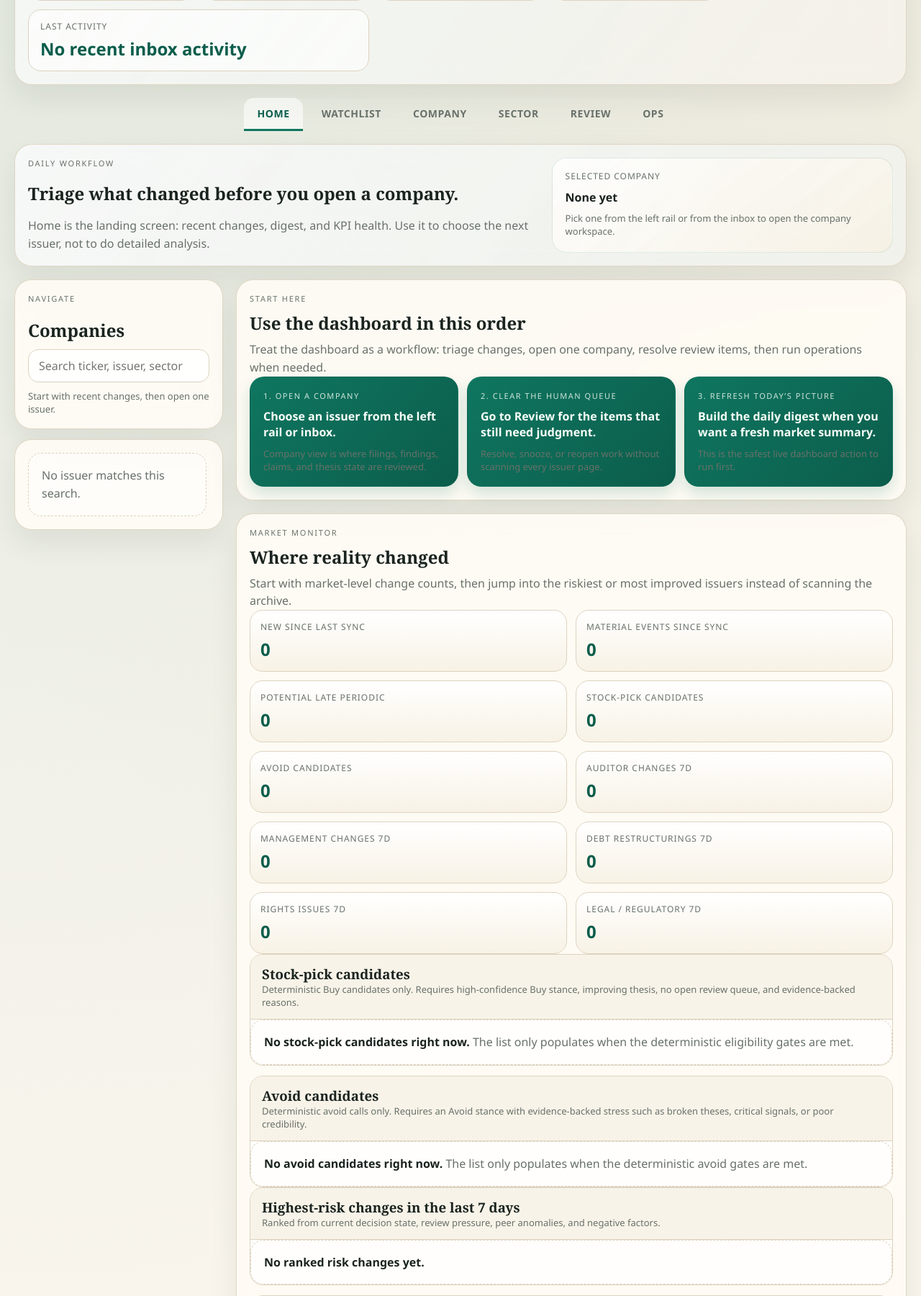
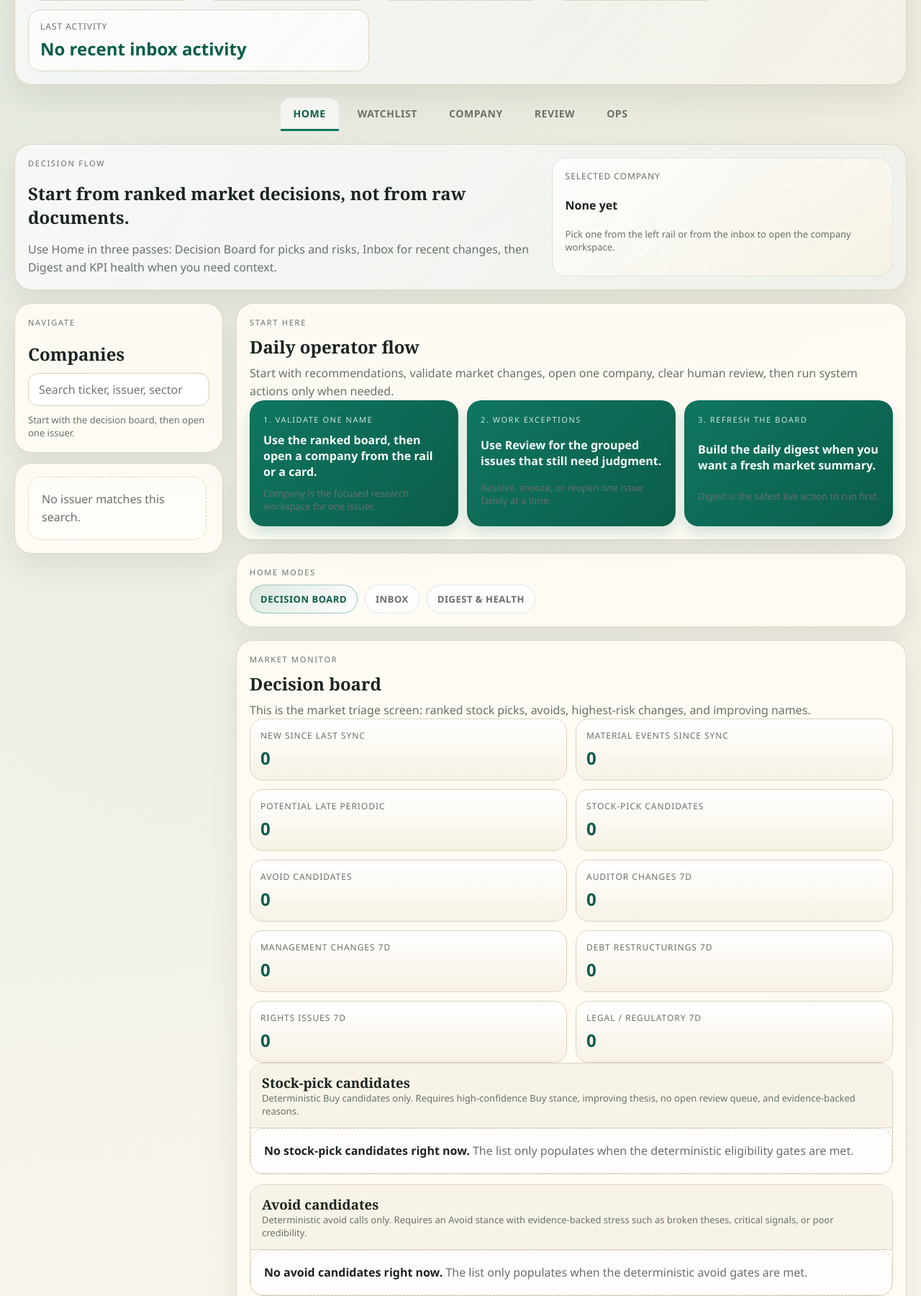
Before and after one commit to fattah247/Stock-Triage, a Python web app: template src/stock_triage/dashboard/templates/index.html in a window 1280 px wide. Shown: the part 217-2017 px from the top of the page at 72% size. Run offline with Jinja, Linux system fonts and the light colour scheme; the template is opened without the code that fills it, so the values that code supplies are empty.

Commit message:
Restructure dashboard around workflow screens

```diff
--- a/src/stock_triage/dashboard/static/app.css
+++ b/src/stock_triage/dashboard/static/app.css
@@ -121,6 +121,18 @@ input {
 }
 
 section[data-views].viewVisible {
+  display: grid;
+}
+
+[data-subpanels] {
+  display: none;
+}
+
+[data-views].viewVisible[data-subpanels].subPanelVisible {
+  display: block;
+}
+
+section[data-views].viewVisible[data-subpanels].subPanelVisible {
   display: grid;
 }
 
@@ -413,6 +425,42 @@ section[data-views].viewVisible {
 .mainColumn {
   display: grid;
   gap: 18px;
+}
+
+.subViewNavShell {
+  display: grid;
+  gap: 10px;
+}
+
+.subViewNav {
+  display: flex;
+  flex-wrap: wrap;
+  gap: 10px;
+}
+
+.subViewTab {
+  all: unset;
+  cursor: pointer;
+  padding: 10px 14px;
+  border-radius: 999px;
+  border: 1px solid rgba(15, 118, 96, 0.14);
+  background: rgba(255, 255, 255, 0.72);
+  color: var(--muted);
+  font-size: 13px;
+  font-weight: 700;
+  letter-spacing: 0.04em;
+  text-transform: uppercase;
+}
+
+.subViewTab:hover {
+  color: var(--ink);
+  border-color: rgba(15, 118, 96, 0.24);
+}
+
+.subViewTab.active {
+  color: var(--accent-strong);
+  background: linear-gradient(135deg, rgba(15, 118, 96, 0.14), rgba(255, 255, 255, 0.96));
+  border-color: rgba(15, 118, 96, 0.34);
 }
 
 .homeGuide {
--- a/src/stock_triage/dashboard/static/app.js
+++ b/src/stock_triage/dashboard/static/app.js
@@ -40,6 +40,11 @@
     _sectionLoaded: {},       // section -> boolean
     _sectionLoading: {},      // section -> boolean (in-flight guard)
     activeView: "home",       // current view tab
+    subviews: {
+      home: "board",
+      company: "current",
+      ops: "run",
+    },
   };
 
   const actionEndpoint = bootstrap.actionEndpoint || null;
@@ -233,6 +238,18 @@
     `;
   }
 
+  function applySubviewVisibility() {
+    document.querySelectorAll("[data-subview-scope]").forEach((tab) => {
+      const scope = tab.dataset.subviewScope;
+      const target = tab.dataset.subviewTarget;
+      tab.classList.toggle("active", state.subviews[scope] === target);
+    });
+    document.querySelectorAll("[data-subpanels]").forEach((el) => {
+      const [scope, panel] = String(el.dataset.subpanels || "").split(":");
+      el.classList.toggle("subPanelVisible", state.activeView === scope && state.subviews[scope] === panel);
+    });
+  }
+
   function updateHighlights(previous, next) {
     if (!previous) return;
     const now = Date.now();
@@ -458,6 +475,7 @@
       const views = el.dataset.views.split(/\s+/);
       el.classList.toggle("viewVisible", views.includes(view));
     });
+    applySubviewVisibility();
     // Auto-select company view when an issuer is picked.
     if (view === "company" && state.selectedTicker) {
       fetchCompanyDetail(state.selectedTicker);
@@ -466,46 +484,40 @@
     const hint = document.getElementById("sidebarHint");
     if (hint) {
       const hints = {
-        home: "Start with recent changes, then open one issuer.",
-        watchlist: "Star tickers here, then use this view to stay inside your watchlist.",
-        company: "Everything below is scoped to the selected issuer only.",
-        sector: "Compare the selected issuer against its peers and sector context.",
-        review: "Resolve or snooze the human queue here.",
-        ops: "Pipeline control panel, backlog, and source health live here.",
+        home: "Start with the decision board, then open one issuer.",
+        watchlist: "Stay inside starred names and work urgency from the top.",
+        company: "Use local company modes to move from current view to filings, signals, and context.",
+        review: "Resolve or snooze grouped issue families here.",
+        ops: "Run actions, monitor system health, and audit golden checks in separate modes.",
       };
       hint.textContent = hints[view] || "";
     }
     if (viewTitle && viewLead && viewEyebrow) {
       const copy = {
         home: {
-          eyebrow: "Daily Workflow",
-          title: "Triage what changed before you open a company.",
-          lead: "Home is the landing screen: recent changes, digest, and KPI health. Use it to choose the next issuer, not to do detailed analysis.",
+          eyebrow: "Decision Flow",
+          title: "Start from ranked market decisions, not from raw documents.",
+          lead: "Use Home in three passes: Decision Board for picks and risks, Inbox for recent changes, then Digest and KPI health when you need context.",
         },
         watchlist: {
           eyebrow: "Watchlist Mode",
-          title: "Stay inside the names you actively care about.",
-          lead: "This view uses the same inbox and digest surfaces, but the issuer rail is narrowed to your starred tickers.",
+          title: "Stay inside the names you already care about.",
+          lead: "Watchlist is for urgency triage across starred issuers only. Use it when you want a narrow operating list instead of the full market.",
         },
         company: {
           eyebrow: "Company Workspace",
-          title: "Review one issuer deeply, with everything scoped to that name.",
-          lead: "Decision snapshot, claims, filings, findings, and normalized facts are all gathered here so you do not need to jump between sections.",
-        },
-        sector: {
-          eyebrow: "Comparative Intelligence",
-          title: "Compare the selected issuer against peers and sector context.",
-          lead: "Use this screen when you want relative position, peer anomalies, or comparability warnings rather than a single-company read.",
+          title: "Work one issuer through current view, filings, signals, and context.",
+          lead: "The company screen is now split into local modes so you can inspect one layer at a time instead of scrolling through the whole research stack.",
         },
         review: {
           eyebrow: "Human Review Loop",
-          title: "Work the open queue without wading through the entire dashboard.",
-          lead: "This screen is for analyst judgment: revised filings, broken theses, contradictions, and other items that require a human decision.",
+          title: "Clear grouped exceptions without leaving the queue.",
+          lead: "Review is the dedicated human judgment screen for contradictions, broken theses, revised filings, and other unresolved issue families.",
         },
         ops: {
           eyebrow: "Operations",
-          title: "Run the pipeline and inspect source health in one place.",
-          lead: "Use Ops only when you want to change the system state. Day-to-day reading should happen in Home, Company, or Review.",
+          title: "Run, monitor, and audit the system in separate modes.",
+          lead: "Ops is now split so you can trigger actions, inspect health, and run audits without mixing them into one long control page.",
         },
       };
       const current = copy[view] || copy.home;
@@ -1843,6 +1855,18 @@
       return;
     }
 
+    const subviewTarget = event.target.closest("[data-subview-scope]");
+    if (subviewTarget) {
+      const scope = subviewTarget.dataset.subviewScope;
+      const target = subviewTarget.dataset.subviewTarget;
+      if (scope && target) {
+        state.subviews[scope] = target;
+        applySubviewVisibility();
+        render();
+      }
+      return;
+    }
+
     const starTarget = event.target.closest("[data-star-ticker]");
     if (starTarget) {
       event.stopPropagation();
@@ -1866,6 +1890,7 @@
     const issuerTarget = event.target.closest("[data-ticker]");
     if (issuerTarget) {
       state.selectedTicker = issuerTarget.dataset.ticker || null;
+      state.subviews.company = "current";
       render();
       if (state.selectedTicker) {
         fetchCompanyDetail(state.selectedTicker);
@@ -1877,6 +1902,7 @@
     const focusTarget = event.target.closest("[data-focus-ticker]");
     if (focusTarget) {
       state.selectedTicker = focusTarget.dataset.focusTicker || null;
+      state.subviews.company = "current";
       render();
       if (state.selectedTicker) {
         fetchCompanyDetail(state.selectedTicker);
--- a/src/stock_triage/dashboard/templates/index.html
+++ b/src/stock_triage/dashboard/templates/index.html
@@ -32,7 +32,6 @@
       <button class="viewTab active" data-view="home" type="button">Home</button>
       <button class="viewTab" data-view="watchlist" type="button">Watchlist</button>
       <button class="viewTab" data-view="company" type="button">Company</button>
-      <button class="viewTab" data-view="sector" type="button">Sector</button>
       <button class="viewTab" data-view="review" type="button">Review</button>
       <button class="viewTab" data-view="ops" type="button">Ops</button>
     </nav>
@@ -66,45 +65,54 @@
       </aside>
 
       <section class="mainColumn">
-        <article class="panel homeGuide" data-views="home">
+        <article class="panel homeGuide" data-views="home" data-subpanels="home:board">
           <div class="sectionEyebrow">Start Here</div>
           <div class="sectionHeader">
             <div>
-              <h2>Use the dashboard in this order</h2>
-              <p class="lead">Treat the dashboard as a workflow: triage changes, open one company, resolve review items, then run operations when needed.</p>
+              <h2>Daily operator flow</h2>
+              <p class="lead">Start with recommendations, validate market changes, open one company, clear human review, then run system actions only when needed.</p>
             </div>
           </div>
           <div class="guideGrid">
             <button class="guideCard" data-view="company" type="button">
-              <span class="guideStep">1. Open a company</span>
-              <strong>Choose an issuer from the left rail or inbox.</strong>
-              <span class="meta">Company view is where filings, findings, claims, and thesis state are reviewed.</span>
+              <span class="guideStep">1. Validate one name</span>
+              <strong>Use the ranked board, then open a company from the rail or a card.</strong>
+              <span class="meta">Company is the focused research workspace for one issuer.</span>
             </button>
             <button class="guideCard" data-view="review" type="button">
-              <span class="guideStep">2. Clear the human queue</span>
-              <strong>Go to Review for the items that still need judgment.</strong>
-              <span class="meta">Resolve, snooze, or reopen work without scanning every issuer page.</span>
+              <span class="guideStep">2. Work exceptions</span>
+              <strong>Use Review for the grouped issues that still need judgment.</strong>
+              <span class="meta">Resolve, snooze, or reopen one issue family at a time.</span>
             </button>
             <button class="guideCard actionButton" data-action="digest" type="button">
-              <span class="guideStep">3. Refresh today’s picture</span>
+              <span class="guideStep">3. Refresh the board</span>
               <strong>Build the daily digest when you want a fresh market summary.</strong>
-              <span class="meta">This is the safest live dashboard action to run first.</span>
+              <span class="meta">Digest is the safest live action to run first.</span>
             </button>
           </div>
         </article>
 
-        <article class="panel" data-views="home watchlist">
+        <article class="subViewNavShell panel" data-views="home">
+          <div class="sectionEyebrow">Home Modes</div>
+          <div class="subViewNav">
+            <button class="subViewTab active" data-subview-scope="home" data-subview-target="board" type="button">Decision Board</button>
+            <button class="subViewTab" data-subview-scope="home" data-subview-target="inbox" type="button">Inbox</button>
+            <button class="subViewTab" data-subview-scope="home" data-subview-target="digest" type="button">Digest & Health</button>
+          </div>
+        </article>
+
+        <article class="panel" data-views="home" data-subpanels="home:board">
           <div class="sectionEyebrow">Market Monitor</div>
           <div class="sectionHeader">
             <div>
-              <h2>Where reality changed</h2>
-              <p class="lead">Start with market-level change counts, then jump into the riskiest or most improved issuers instead of scanning the archive.</p>
+              <h2>Decision board</h2>
+              <p class="lead">This is the market triage screen: ranked stock picks, avoids, highest-risk changes, and improving names.</p>
             </div>
           </div>
           <div id="marketMonitor"></div>
         </article>
 
-        <article class="panel inboxPanel" data-views="home watchlist">
+        <article class="panel inboxPanel" data-views="home" data-subpanels="home:inbox">
           <div class="sectionEyebrow">Inbox</div>
           <div class="sectionHeader">
             <div>
@@ -115,7 +123,7 @@
           <div id="inboxList"></div>
         </article>
 
-        <article class="panel" data-views="home watchlist">
+        <article class="panel" data-views="home" data-subpanels="home:digest">
           <div class="sectionEyebrow">V3 Health</div>
           <h2>Derived KPI Snapshot</h2>
           <div id="kpiList" class="statsGrid"></div>
@@ -132,7 +140,7 @@
           <div id="watchlistGrid"></div>
         </article>
 
-        <article class="panel" data-views="home watchlist">
+        <article class="panel" data-views="home" data-subpanels="home:digest">
           <div class="sectionEyebrow">Digest</div>
           <h2>Daily Digest</h2>
           <div id="digestList"></div>
@@ -149,7 +157,7 @@
           <div id="reviewList"></div>
         </article>
 
-        <article id="opsShell" class="panel panelDark opsPanel" data-views="ops">
+        <article id="opsShell" class="panel panelDark opsPanel" data-views="ops" data-subpanels="ops:run">
           <div class="sectionEyebrow">Workflow</div>
           <div class="opsHeader">
             <div>
@@ -213,7 +221,17 @@
           <div id="companyStats" class="statsGrid"></div>
         </article>
 
-        <section class="companyStack" data-views="company">
+        <article class="subViewNavShell panel" data-views="company">
+          <div class="sectionEyebrow">Company Modes</div>
+          <div class="subViewNav">
+            <button class="subViewTab active" data-subview-scope="company" data-subview-target="current" type="button">Current View</button>
+            <button class="subViewTab" data-subview-scope="company" data-subview-target="filings" type="button">Filings</button>
+            <button class="subViewTab" data-subview-scope="company" data-subview-target="signals" type="button">Signals</button>
+            <button class="subViewTab" data-subview-scope="company" data-subview-target="context" type="button">Context</button>
+          </div>
+        </article>
+
+        <section class="companyStack" data-views="company" data-subpanels="company:current">
           <article class="panel">
             <div class="sectionEyebrow">Company Intelligence</div>
             <h2>Decision Snapshot</h2>
@@ -224,11 +242,22 @@
             <h2>Claims and Thesis</h2>
             <div id="claimsList"></div>
           </article>
+        </section>
+
+        <section class="companyStack" data-views="company" data-subpanels="company:filings">
           <article class="panel">
             <div class="sectionEyebrow">Company Filings</div>
             <h2>Documents</h2>
             <div id="documentList"></div>
           </article>
+          <article class="panel">
+            <div class="sectionEyebrow">Versioning</div>
+            <h2>Revision History</h2>
+            <div id="revisionList"></div>
+          </article>
+        </section>
+
+        <section class="companyStack" data-views="company" data-subpanels="company:signals">
           <article class="panel">
             <div class="sectionEyebrow">Signals</div>
             <h2>Findings</h2>
@@ -239,31 +268,30 @@
             <h2>Metrics</h2>
             <div id="metricList"></div>
           </article>
-          <article class="panel">
-            <div class="sectionEyebrow">Versioning</div>
-            <h2>Revision History</h2>
-            <div id="revisionList"></div>
-          </article>
         </section>
 
-        <section class="companyStack" data-views="sector">
+        <section class="companyStack" data-views="company" data-subpanels="company:context">
           <article class="panel">
             <div class="sectionEyebrow">Comparative Intelligence</div>
-            <h2>Sector and Peer Explorer</h2>
+            <h2>Context and Comparison</h2>
             <div id="sectorExplorer"></div>
           </article>
         </section>
 
-        <section class="companyStack" data-views="ops">
+        <article class="subViewNavShell panel" data-views="ops">
+          <div class="sectionEyebrow">Ops Modes</div>
+          <div class="subViewNav">
+            <button class="subViewTab active" data-subview-scope="ops" data-subview-target="run" type="button">Run</button>
+            <button class="subViewTab" data-subview-scope="ops" data-subview-target="monitor" type="button">Monitor</button>
+            <button class="subViewTab" data-subview-scope="ops" data-subview-target="audit" type="button">Audit</button>
+          </div>
+        </article>
+
+        <section class="companyStack" data-views="ops" data-subpanels="ops:monitor">
           <article class="panel">
             <div class="sectionEyebrow">Derived QA</div>
             <h2>Observability</h2>
             <div id="observabilityList"></div>
-          </article>
-          <article class="panel">
-            <div class="sectionEyebrow">Audit</div>
-            <h2>Golden Checks</h2>
-            <div id="goldenList"></div>
           </article>
           <article class="panel">
             <div class="sectionEyebrow">Discovery Sync</div>
@@ -281,6 +309,14 @@
             <div id="canaryList"></div>
           </article>
         </section>
+
+        <section class="companyStack" data-views="ops" data-subpanels="ops:audit">
+          <article class="panel">
+            <div class="sectionEyebrow">Audit</div>
+            <h2>Golden Checks</h2>
+            <div id="goldenList"></div>
+          </article>
+        </section>
       </section>
     </section>
   </main>
```
Also changed, not shown: tests/test_dashboard_server.py (+5 -2 lines).
